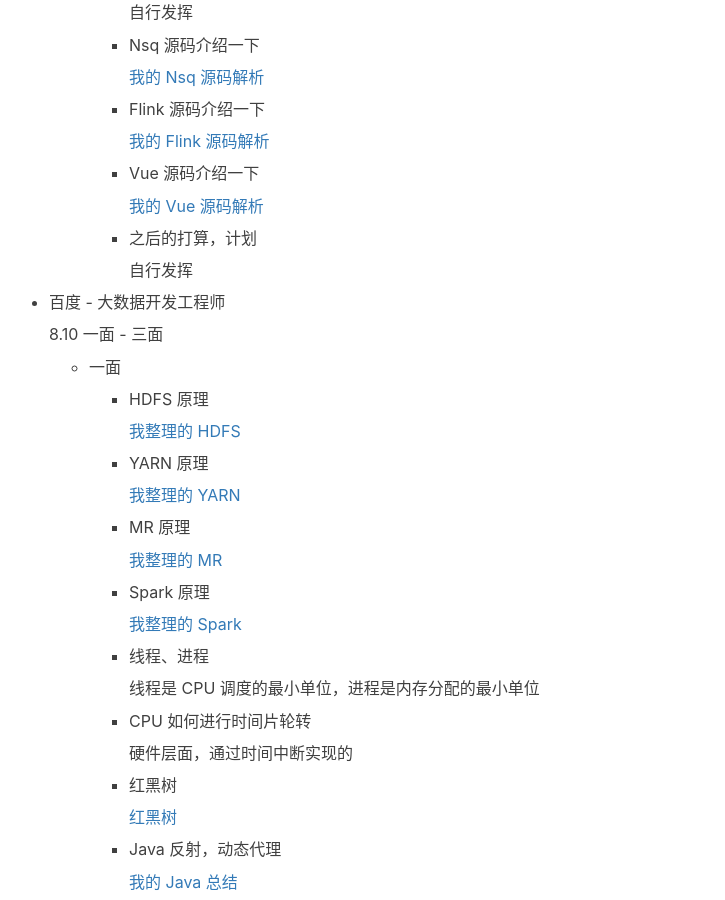
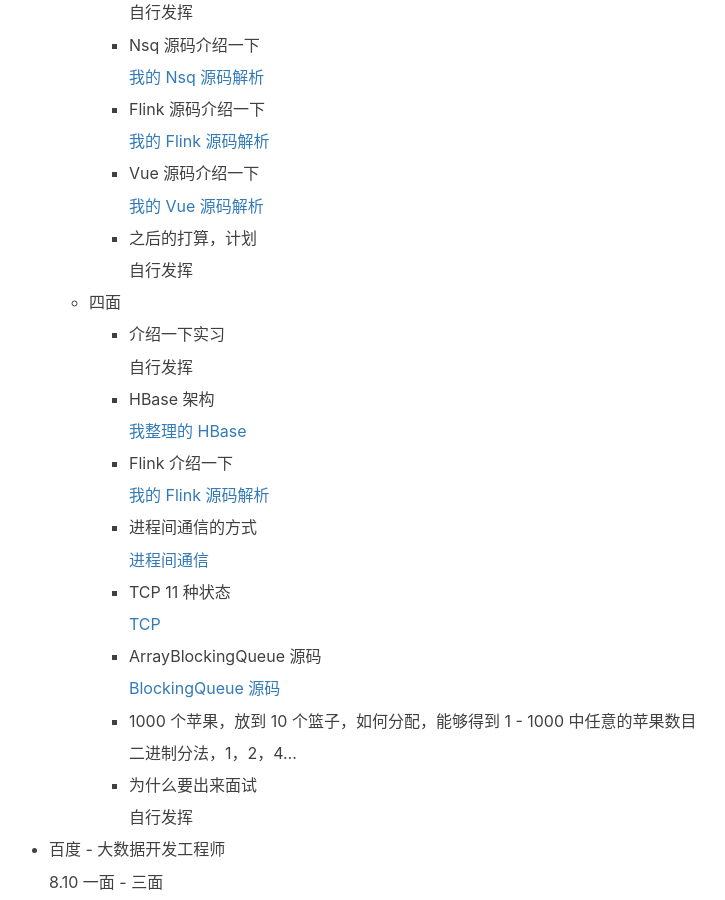
Before and after one commit to mickey0524/mickey0524.github.io, a Jekyll site: the page built from _posts/2019-07-29-autumn-interview.md, in a window 1280 px wide and 900 px high, scrolled down 4913 px. Shown: the whole window, without its empty margins (256-981 px from the left). Built offline with Jekyll 4.4.1, drawn with Linux system fonts in a browser that asks for light colours; nearby versions of some CDN libraries; comment, search, counter and statistics services are not loaded; some of the changed text lies outside the part shown.

Commit message:
feat(interview): update interview

```diff
--- a/_posts/2019-07-29-autumn-interview.md
+++ b/_posts/2019-07-29-autumn-interview.md
@@ -73,7 +73,7 @@
 
 * 阿里 - 数据研发工程师
 
-    8.6 一面，8.7 二面，8.12 三面
+    8.6 一面，8.7 二面，8.12 三面，8.14 四面
 
     * 一面
 
@@ -273,6 +273,41 @@
         * 之后的打算，计划
 
             自行发挥
+
+    * 四面
+
+        * 介绍一下实习
+
+            自行发挥
+
+        * HBase 架构
+
+            [我整理的 HBase](https://github.com/mickey0524/big-data-knowledge#hbase)
+
+        * Flink 介绍一下
+
+            [我的 Flink 源码解析](https://github.com/mickey0524/flink-streaming-source-analysis)
+
+        * 进程间通信的方式
+
+            [进程间通信](https://github.com/mickey0524/web-development-knowledge/blob/master/docs/os.md)
+
+        * TCP 11 种状态
+
+            [TCP](https://github.com/mickey0524/web-development-knowledge/blob/master/docs/network.md)
+
+        * ArrayBlockingQueue 源码
+
+            [BlockingQueue 源码](https://mickey0524.github.io/2019/07/01/blocking-queue-source/)
+
+        * 1000 个苹果，放到 10 个篮子，如何分配，能够得到 1 - 1000 中任意的苹果数目
+
+            二进制分法，1，2，4...
+
+        * 为什么要出来面试
+
+            自行发挥
+
 
 * 百度 - 大数据开发工程师
 
```
